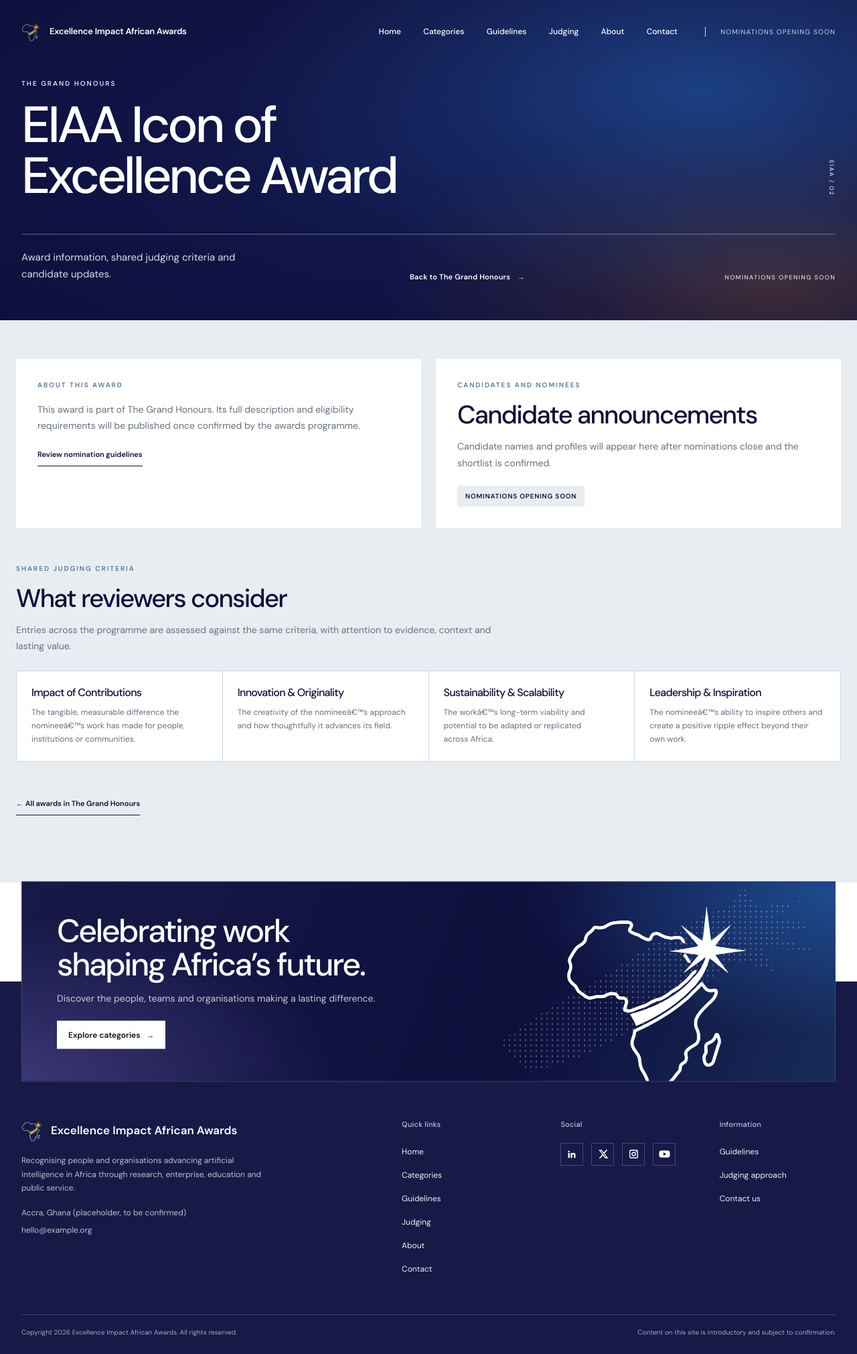
After one commit to K2Debug/Excellence-Impact-Africa-Awards, a Laravel app: a page that uses resources/views/pages/award.blade.php in a window 1280 px wide. The commit adds this page. Shown: the whole page at 67% size. Run offline with Laravel 12, Linux system fonts and the light colour scheme; style sheets or scripts are compiled from the project's sources.

Commit message:
Add individual award detail pages

```diff
--- a/app/Http/Controllers/PageController.php
+++ b/app/Http/Controllers/PageController.php
@@ -32,6 +32,18 @@ class PageController extends Controller
         return $this->page('pages.cluster', $name, "Explore the awards in the {$name} cluster.")
             ->with('clusterName', $name)
             ->with('awards', $cluster);
+    }
+
+    public function award(string $clusterSlug, string $awardSlug): View
+    {
+        $categories = collect(json_decode(file_get_contents(config_path('award-categories.json')), true, flags: JSON_THROW_ON_ERROR));
+        $award = $categories->first(fn ($item) => $item['slug'] === $awardSlug && Str::slug($item['cluster']) === $clusterSlug);
+
+        abort_unless($award, 404);
+
+        return $this->page('pages.award', $award['name'], "Award details and candidate updates for {$award['name']}.")
+            ->with('award', $award)
+            ->with('clusterName', $award['cluster']);
     }
 
     public function guidelines(): View
--- a/resources/css/app.css
+++ b/resources/css/app.css
@@ -255,9 +255,14 @@ body > .site-header--overlay { position:absolute; top:0; right:0; left:0; }
 .award-cluster__heading>span { flex:none;padding-bottom:4px;color:#657181;font-size:13px;white-space:nowrap; }
 .award-grid { display:grid;grid-template-columns:repeat(2,minmax(0,1fr));gap:16px 18px; }
 .award-card { min-width:0;min-height:96px;padding:22px 26px;background:#fefefe;display:flex;align-items:flex-start;gap:18px; }
+.award-card { color:var(--eiaa-navy);text-decoration:none;transition:background .18s ease,color .18s ease; }
+.award-card:hover { background:#fff;color:var(--eiaa-blue); }
 .award-card__number { flex:none;width:36px;padding-top:4px;color:#8999b4;font-size:12px;font-weight:600;letter-spacing:.08em;line-height:1.4; }
 .award-card__body { min-width:0; }
 .award-card__body h3 { margin:0;color:var(--eiaa-navy);font-size:clamp(17px,1.55vw,21px);line-height:1.35;letter-spacing:-.025em !important; }
+.award-card__body h2 { margin:0;color:var(--eiaa-navy);font-size:clamp(17px,1.55vw,21px);line-height:1.35;letter-spacing:-.025em !important;transition:color .18s ease; }
+.award-card:hover .award-card__body h2 { color:var(--eiaa-blue); }
+.cluster-detail__count { margin:0 0 22px;color:var(--eiaa-muted);font-size:12px;letter-spacing:.08em;text-transform:uppercase; }
 .award-card__choice { display:inline-block;margin-top:10px;color:#2878D9;font-size:10px;font-weight:600;letter-spacing:.1em;text-transform:uppercase; }
 .award-catalog__cta { margin-top:72px;padding:42px 48px;background:radial-gradient(ellipse 70% 110% at 100% 0%,rgba(40,120,217,.3),transparent 76%),#0E0F3B; }
 .award-catalog__cta h2 { margin:0;color:white;font-size:clamp(26px,3vw,36px);line-height:1.15; }
@@ -322,12 +327,34 @@ body > .site-header--overlay { position:absolute; top:0; right:0; left:0; }
 .cluster-card__body { padding:28px 30px 30px; }
 .cluster-card__body .eyebrow { margin-bottom:12px; }
 .cluster-card__body h2 { margin:0;font-size:clamp(24px,2.7vw,36px);line-height:1.12; }
+.cluster-card:hover .cluster-card__body h2 { color:var(--eiaa-blue); }
 .cluster-card__description { max-width:490px;margin:14px 0 0;color:var(--eiaa-muted);font-size:14px;line-height:1.75; }
 .cluster-card__body .text-link { margin-top:22px; }
 .cluster-detail__intro { max-width:760px;margin:0 0 36px; }
 .cluster-detail__intro h2 { margin:0;font-size:clamp(30px,4vw,48px);line-height:1.1; }
 .cluster-detail__intro>p:last-child { margin:14px 0 0;color:var(--eiaa-muted);font-size:15px;line-height:1.75; }
 .cluster-detail__back { margin:32px 0 0; }
+.award-detail { background:#e8edf2;padding:58px 24px 100px; }
+.award-detail__inner { width:min(100%,1280px);margin:0 auto; }
+.award-detail__overview { display:grid;grid-template-columns:1fr 1fr;gap:22px; }
+.award-detail__about,.award-detail__candidates { padding:32px;background:#fff; }
+.award-detail__about>p:not(.eyebrow),.award-detail__candidates>p:not(.eyebrow) { max-width:560px;margin:0;color:var(--eiaa-muted);font-size:14px;line-height:1.75; }
+.award-detail__about .text-link { margin-top:22px; }
+.award-detail__candidates h2,.award-detail__criteria h2 { margin:0 0 14px;font-size:clamp(25px,3vw,38px);line-height:1.1; }
+.award-detail__status { display:inline-block;margin-top:22px;padding:8px 12px;background:#e8edf2;color:var(--eiaa-navy);font-size:10px;font-weight:600;letter-spacing:.08em;text-transform:uppercase; }
+.award-detail__criteria { margin:54px 0 30px; }
+.award-detail__lead { max-width:720px;margin:0;color:var(--eiaa-muted);font-size:14px;line-height:1.7; }
+.award-detail__criteria-grid { display:grid;grid-template-columns:repeat(4,minmax(0,1fr));gap:1px;margin-top:24px;background:#cfd7e0;border:1px solid #cfd7e0; }
+.award-detail__criteria-grid article { padding:22px;background:#fff; }
+.award-detail__criteria-grid h3 { margin:0;font-size:16px;line-height:1.3; }
+.award-detail__criteria-grid p { margin:10px 0 0;color:var(--eiaa-muted);font-size:12px;line-height:1.65; }
+@media (max-width:760px) {
+ .award-detail { padding:40px 20px 72px; }
+ .award-detail__overview { grid-template-columns:1fr;gap:14px; }
+ .award-detail__about,.award-detail__candidates { padding:24px 20px; }
+ .award-detail__criteria { margin:40px 0 25px; }
+ .award-detail__criteria-grid { grid-template-columns:1fr 1fr; }
+}
 @media (max-width:760px) {
  .cluster-catalog { padding:30px 20px 72px; }
  .cluster-catalog__inner { grid-template-columns:1fr;gap:16px; }
--- /dev/null
+++ b/resources/views/pages/award.blade.php
@@ -0,0 +1,12 @@
+@extends('layouts.app')
+@section('content')
+@include('partials.page-hero', ['eyebrow' => $clusterName, 'heading' => $award['name'], 'intro' => 'Award information, shared judging criteria and candidate updates.', 'action' => ['route' => 'categories.cluster', 'label' => 'Back to ' . $clusterName], 'index' => '02'])
+<section class="award-detail"><div class="award-detail__inner">
+    <div class="award-detail__overview">
+        <article class="award-detail__about"><p class="eyebrow">About this award</p><p>This award is part of {{ $clusterName }}. Its full description and eligibility requirements will be published once confirmed by the awards programme.</p><a class="text-link" href="{{ route('guidelines') }}">Review nomination guidelines</a></article>
+        <article class="award-detail__candidates"><p class="eyebrow">Candidates and nominees</p><h2>Candidate announcements</h2><p>Candidate names and profiles will appear here after nominations close and the shortlist is confirmed.</p><span class="award-detail__status">Nominations opening soon</span></article>
+    </div>
+    <section class="award-detail__criteria"><p class="eyebrow">Shared judging criteria</p><h2>What reviewers consider</h2><p class="award-detail__lead">Entries across the programme are assessed against the same criteria, with attention to evidence, context and lasting value.</p><div class="award-detail__criteria-grid">@foreach ($content['criteria']['items'] as $criterion)<article><h3>{{ $criterion['name'] }}</h3><p>{{ $criterion['description'] }}</p></article>@endforeach</div></section>
+    <a class="text-link" href="{{ route('categories.cluster', \Illuminate\Support\Str::slug($clusterName)) }}">← All awards in {{ $clusterName }}</a>
+</div></section>
+@endsection
--- a/resources/views/pages/cluster.blade.php
+++ b/resources/views/pages/cluster.blade.php
@@ -2,8 +2,8 @@
 @section('content')
 @include('partials.page-hero', ['eyebrow' => 'Award cluster', 'heading' => $clusterName, 'intro' => 'Explore the awards in this cluster and the achievements they recognise.', 'action' => ['route' => 'categories', 'label' => 'All clusters'], 'index' => '02'])
 <section class="award-catalog"><div class="award-catalog__inner">
-    <div class="cluster-detail__intro"><p class="eyebrow">{{ $awards->count() }} awards</p><h2>{{ $clusterName }}</h2><p>Browse the individual awards in this cluster. More detailed descriptions will be added with the final category context.</p></div>
-    <div class="award-grid">@foreach ($awards as $award)<article id="{{ $award['slug'] }}" class="award-card"><span class="award-card__number">{{ str_pad((string) $award['number'], 3, '0', STR_PAD_LEFT) }}</span><div class="award-card__body"><h3>{{ $award['name'] }}</h3>@if ($award['people_choice'])<span class="award-card__choice">People’s Choice</span>@endif</div></article>@endforeach</div>
+    <p class="cluster-detail__count">{{ $awards->count() }} awards in this cluster</p>
+    <div class="award-grid">@foreach ($awards as $award)<a id="{{ $award['slug'] }}" class="award-card" href="{{ route('categories.award', ['cluster' => \Illuminate\Support\Str::slug($clusterName), 'award' => $award['slug']]) }}"><span class="award-card__number">{{ str_pad((string) $award['number'], 3, '0', STR_PAD_LEFT) }}</span><div class="award-card__body"><h2>{{ $award['name'] }}</h2>@if ($award['people_choice'])<span class="award-card__choice">People’s Choice</span>@endif</div></a>@endforeach</div>
     <p class="cluster-detail__back"><a class="text-link" href="{{ route('categories') }}">← Back to all clusters</a></p>
 </div></section>
 @endsection
--- a/routes/web.php
+++ b/routes/web.php
@@ -5,6 +5,7 @@ use Illuminate\Support\Facades\Route;
 
 Route::get('/', [PageController::class, 'home'])->name('home');
 Route::get('/categories', [PageController::class, 'categories'])->name('categories');
+Route::get('/categories/{cluster}/{award}', [PageController::class, 'award'])->name('categories.award');
 Route::get('/categories/{cluster}', [PageController::class, 'cluster'])->name('categories.cluster');
 Route::get('/guidelines', [PageController::class, 'guidelines'])->name('guidelines');
 Route::get('/judging', [PageController::class, 'judging'])->name('judging');
```
Also changed, not shown: 1 other file.
